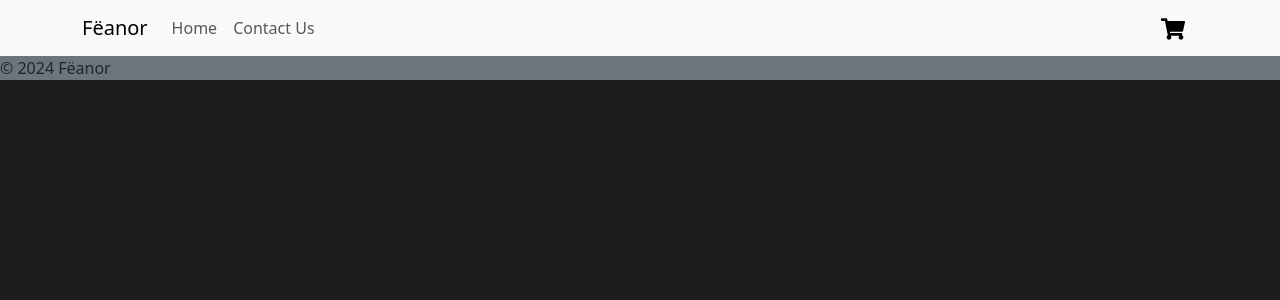
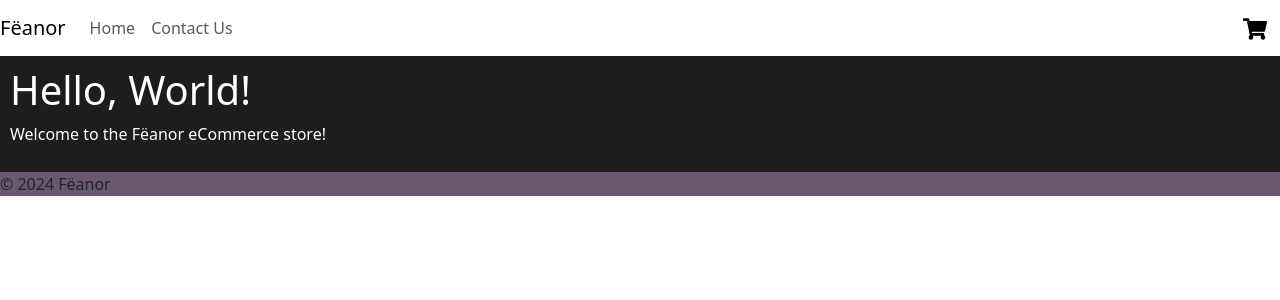
Before and after one commit to TaranJ/js-frameworks, a React (Create React App) app: page / in a window 1280 px wide. Shown: the top 300 px of the page. Built offline with nearby package versions, Linux system fonts and the light colour scheme.

Commit message:
sets up react router

```diff
--- a/package.json
+++ b/package.json
@@ -11,6 +11,7 @@
     "react-bootstrap": "^2.10.5",
     "react-dom": "^18.3.1",
     "react-icons": "^5.3.0",
+    "react-router-dom": "^6.26.2",
     "react-scripts": "5.0.1",
     "sass": "^1.79.4",
     "styled-components": "^5.3.10",
--- a/src/App.js
+++ b/src/App.js
@@ -1,10 +1,16 @@
 import React, { useState } from "react";
 import "./styles.scss";
+import { Routes, Route } from "react-router-dom";
 
 // Components
 import Layout from "./components/Layout";
 
 // Pages
+import HomePage from "./pages/HomePage";
+import ContactPage from "./pages/ContactPage";
+import ProductPage from "./pages/ProductPage";
+import CheckoutPage from "./pages/CheckoutPage";
+import CheckoutSuccessPage from "./pages/CheckoutSuccessPage";
 
 function App() {
   const [cartItemCount, setCartItemCount] = useState(0); // Initialize cart item count
@@ -18,7 +24,17 @@ function App() {
   const addToCart = () => {
     setCartItemCount(cartItemCount + 1); // Increment cart item count
   };
-  return <Layout cartItemCount={cartItemCount} onCartClick={handleCartClick} />;
+  return (
+    <Layout>
+      <Routes>
+        <Route path="/" element={<HomePage />} />
+        <Route path="/contact" element={<ContactPage />} />
+        <Route path="/product/:id" element={<ProductPage />} />
+        <Route path="/checkout" element={<CheckoutPage />} />
+        <Route path="/checkout-success" element={<CheckoutSuccessPage />} />
+      </Routes>
+    </Layout>
+  );
 }
 
 export default App;
--- a/src/components/Footer/index.jsx
+++ b/src/components/Footer/index.jsx
@@ -1,6 +1,6 @@
 function Footer() {
   return (
-    <footer class="bg-secondary">
+    <footer className="purple">
       <p>© 2024 Fëanor</p>
     </footer>
   );
--- a/src/components/Header/index.jsx
+++ b/src/components/Header/index.jsx
@@ -1,27 +1,29 @@
 import React from "react";
-import Container from "react-bootstrap/Container";
 import Nav from "react-bootstrap/Nav";
 import Navbar from "react-bootstrap/Navbar";
+import { Link } from "react-router-dom";
 import CartIcon from "../CartIcon";
 
 function Header({ cartItemCount, onCartClick }) {
   return (
-    <Navbar collapseOnSelect expand="lg" className="bg-body-tertiary">
-      <Container>
-        <Navbar.Brand href="#home">Fëanor</Navbar.Brand>
+    <Navbar collapseOnSelect expand="lg">
+      <Navbar.Brand as={Link} to="/">
+        Fëanor
+      </Navbar.Brand>
       <Navbar.Toggle aria-controls="responsive-navbar-nav" />
       <Navbar.Collapse id="responsive-navbar-nav">
         <Nav className="me-auto">
-            <Nav.Link href="#home">Home</Nav.Link>
-            <Nav.Link href="#contact">Contact Us</Nav.Link>
+          <Nav.Link as={Link} to="/">
+            Home
+          </Nav.Link>
+          <Nav.Link as={Link} to="/contact">
+            Contact Us
+          </Nav.Link>
         </Nav>
         <div className="ml-auto">
-            {" "}
-            {/* Use margin-left auto for right alignment */}
           <CartIcon itemCount={cartItemCount} onClick={onCartClick} />
         </div>
       </Navbar.Collapse>
-      </Container>
     </Navbar>
   );
 }
--- a/src/components/Layout/index.jsx
+++ b/src/components/Layout/index.jsx
@@ -1,11 +1,14 @@
 import Header from "../Header";
 import Footer from "../Footer";
 
-function Layout({ cartItemCount, onCartClick }) {
+function Layout({ cartItemCount, onCartClick, children }) {
+  // Accept children
   return (
     <>
       <Header cartItemCount={cartItemCount} onCartClick={onCartClick} />
-      <main className="main-content"></main>
+      <main className="main-content">
+        {children} {/* Render the children here */}
+      </main>
       <Footer />
     </>
   );
--- a/src/pages/CheckoutPage.jsx
+++ b/src/pages/CheckoutPage.jsx
@@ -0,0 +1,11 @@
+import React from "react";
+
+function CheckoutPage() {
+  return (
+    <div className="checkoutpage main">
+      <h1>Hello, World!</h1>
+    </div>
+  );
+}
+
+export default CheckoutPage;
--- a/src/pages/CheckoutSuccessPage.jsx
+++ b/src/pages/CheckoutSuccessPage.jsx
@@ -0,0 +1,11 @@
+import React from "react";
+
+function CheckoutSuccessPage() {
+  return (
+    <div className="checkoutsuccesspage main">
+      <h1>Hello, World!</h1>
+    </div>
+  );
+}
+
+export default CheckoutSuccessPage;
--- a/src/pages/ContactPage.jsx
+++ b/src/pages/ContactPage.jsx
@@ -0,0 +1,12 @@
+import React from "react";
+
+function ContactPage() {
+  return (
+    <div className="contactpage main">
+      <h1>Hello, World!</h1>
+      <p>Contact us</p>
+    </div>
+  );
+}
+
+export default ContactPage;
--- a/src/pages/HomePage.jsx
+++ b/src/pages/HomePage.jsx
@@ -0,0 +1,12 @@
+import React from "react";
+
+function HomePage() {
+  return (
+    <div className="homepage main">
+      <h1>Hello, World!</h1>
+      <p>Welcome to the Fëanor eCommerce store!</p>
+    </div>
+  );
+}
+
+export default HomePage;
--- a/src/pages/ProductPage.jsx
+++ b/src/pages/ProductPage.jsx
@@ -0,0 +1,11 @@
+import React from "react";
+
+function ProductPage() {
+  return (
+    <div className="productpage main">
+      <h1>Hello, World!</h1>
+    </div>
+  );
+}
+
+export default ProductPage;
--- a/src/styles.scss
+++ b/src/styles.scss
@@ -7,6 +7,25 @@ ul {
   }
 }
 
-html {
-  background-color: #1d1d1d;
+.main {
+  background: #1d1d1d;
+  color: #fff;
+  padding: 10px;
 }
+
+.purple {
+  background: #6a5873;
+}
+
+.red {
+  background: #885152;
+}
+
+.dark-red {
+  background: #532e37;
+  color: #fff;
+}
+
+.grey {
+  background: #b5acbc;
+}
```
Also changed, not shown: src/index.js (+9 -8 lines), 1 other file (tests, documents, lock files or other folders). Lines whose indentation alone changed are shown as unchanged.
